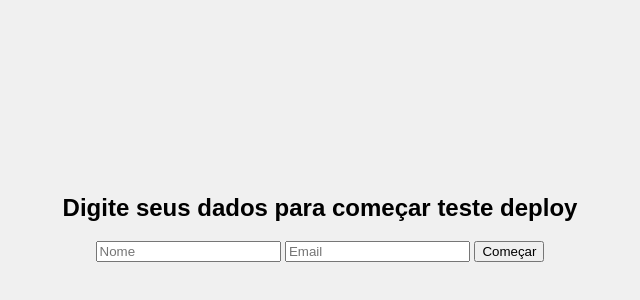
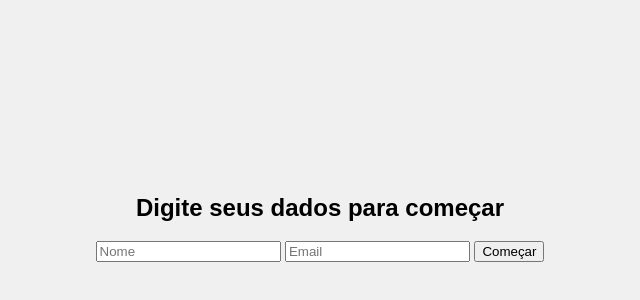
Before and after one commit to will-felipe-souza/jogo_da_memoria, a plain HTML site: page index.html in a window 1280 px wide. Shown: the part 190-490 px from the top of the page, without its empty margins (320-960 px from the left). Drawn offline with Linux system fonts and the light colour scheme.

Commit message:
Retirando título "teste deploy"

```diff
--- a/index.html
+++ b/index.html
@@ -9,7 +9,7 @@
 
   <body>
     <div id="formContainer" class="container active">
-      <h2>Digite seus dados para começar teste deploy</h2>
+      <h2>Digite seus dados para começar</h2>
       <input type="text" id="name" placeholder="Nome" required />
       <input type="email" id="email" placeholder="Email" required />
       <button onclick="startGame()">Começar</button>
```
